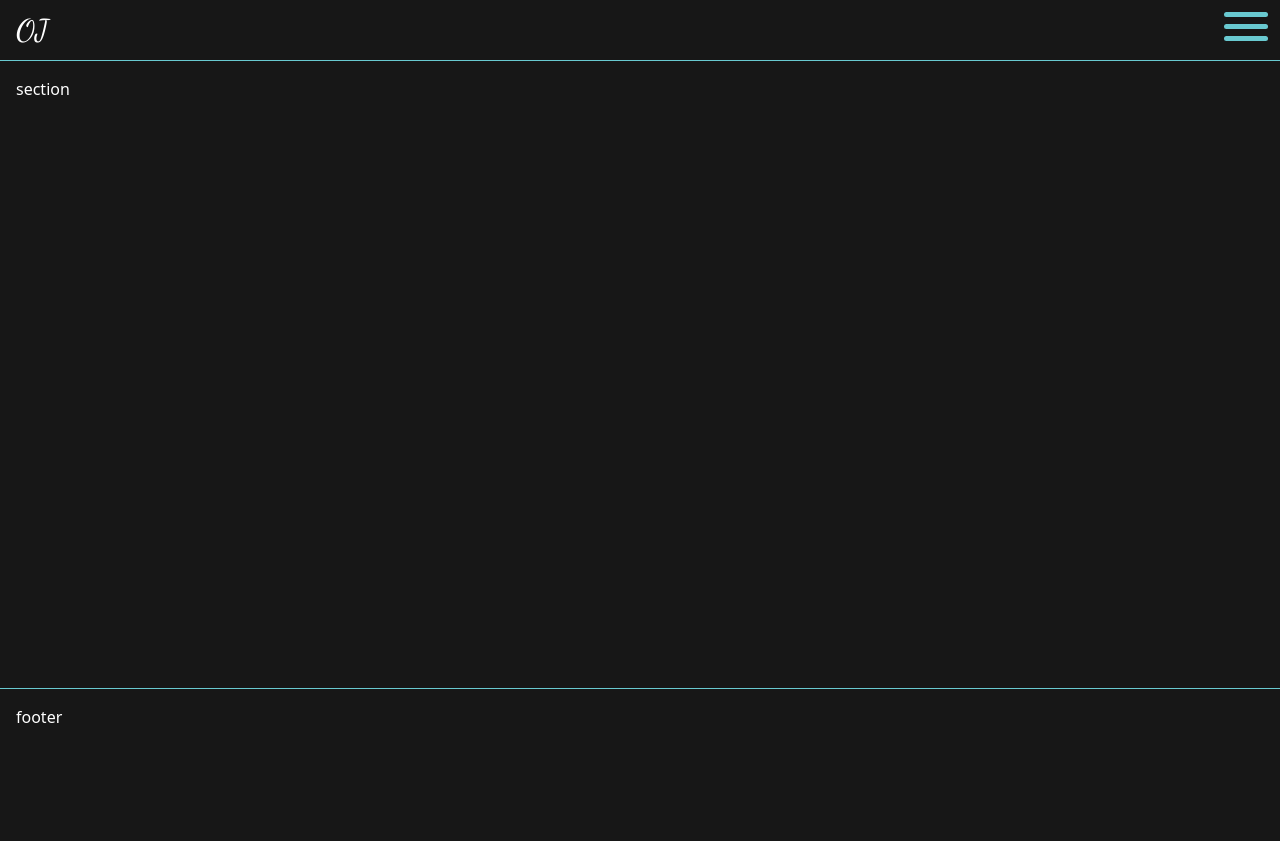
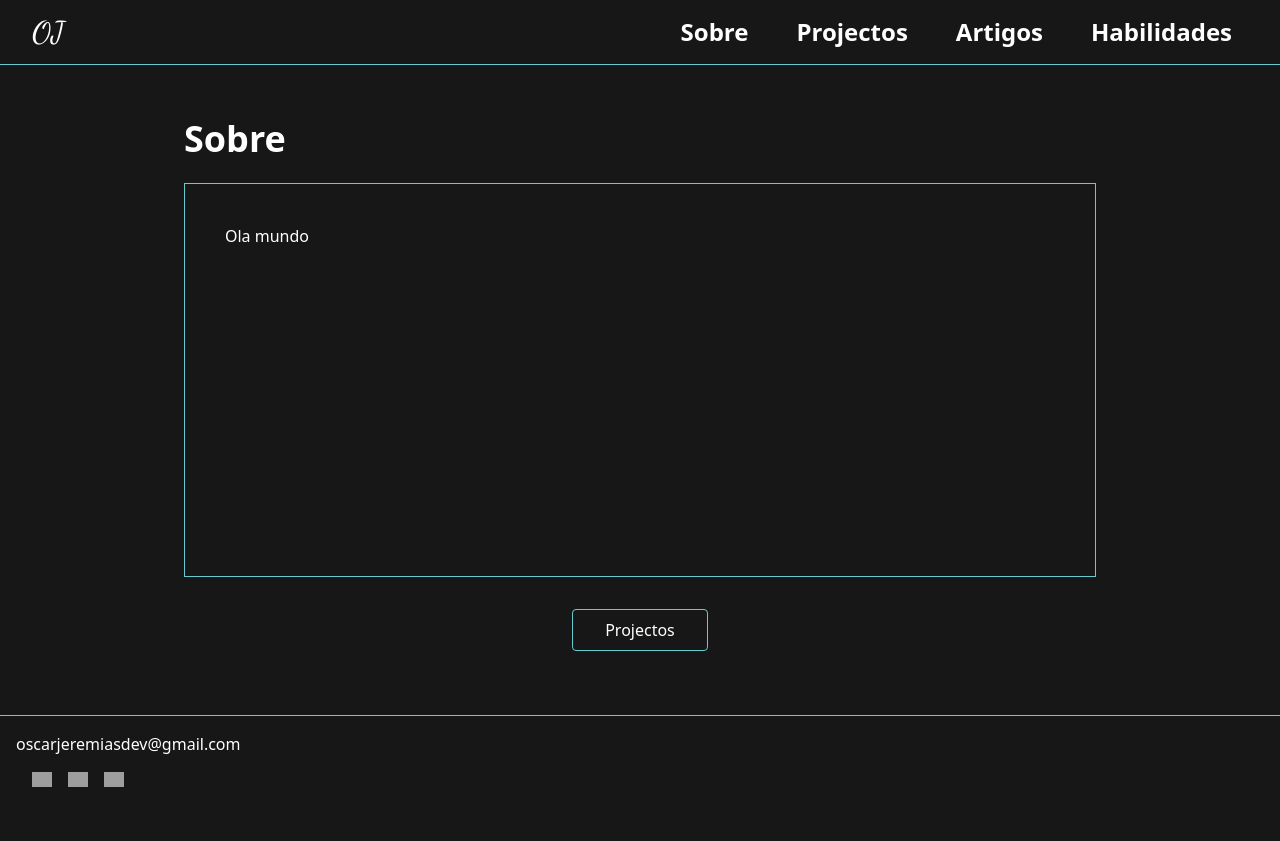
Before and after one commit to oscarjeremias/portfolio, a website: page src/index.html in a window 1280 px wide. Before the commit the page ends 809 px from the top, so only its background shows below. Drawn offline with Linux system fonts and the light colour scheme; grey boxes are pictures that could not be loaded.

Commit message:
section footer adicionado

```diff
--- a/src/index.html
+++ b/src/index.html
@@ -10,58 +10,114 @@
       href="https://fonts.googleapis.com/css2?family=Dancing+Script:wght@500&family=Roboto&display=swap"
       rel="stylesheet"
     />
+    <link
+      rel="icon"
+      type="image/x-icon"
+      href="https://github.com/oscarjeremias.png"
+    />
     <title>Oscar jeremias</title>
   </head>
   <body
-    class="min-h-screen min-w-full grid grid-cols-1 grid-rows-3 bg-black text-white box-border overflow-x-hidden"
+    class="min-h-screen min-w-full grid grid-cols-1 grid-rows-3 bg-black text-white box-border"
   >
-    <!=====================menu active============================>
+    <header
+      class="border border-blue border-t-0 border-l-0 border-r-0 p-4 flex justify-between items-center row-start-1 row-end-2 sm:p-8"
+    >
+      <div class="font-dancing text-3xl duration-500" translate="no">OJ</div>
+      <div>
+        <!=====================menu============================>
+        <menu
+          class="absolute top-0 right-0 h-2 w-11 m-3 z-50 sm:hidden"
+          id="menu"
+        >
           <div
-      class="hidden z-40 min-h-screen min-w-full absolute top-0 right-0 bg-black overflow-y-hidden duration-500"
-      id="menuActive"
-    >
-      <ul class="m-16">
-        <li>Sobre</li>
-        <li>Projectos</li>
-        <li>Artigos</li>
-        <li>Habilidades</li>
-      </ul>
-    </div>
-    <!=====================menu active============================>
-
-    <!=====================header============================>
-    <header
-      class="border border-blue border-t-0 border-l-0 border-r-0 p-4 flex justify-between items-center row-start-1 row-end-2"
-    >
-      <!====================logo============================>
-      <div class="font-dancing text-3xl z-50" translate="no">OJ</div>
-      <!====================logo============================>
-
-      <!=====================menu============================>
-      <menu class="absolute top-0 right-0 h-3.5 w-11 m-3 z-50" id="menu">
-        <div class="bg-blue w-full h-1/3 rounded absolute duration-500"></div>
+            class="bg-blue w-2/4 h-1/3 rounded absolute right-0 duration-500"
+          ></div>
           <div
-          class="bg-blue w-full h-1/3 rounded absolute translate-y-3 duration-700"
+            class="bg-blue w-3/4 h-1/3 rounded absolute right-0 translate-y-3 duration-700"
           ></div>
           <div
             class="bg-blue w-full h-1/3 rounded absolute translate-y-6 duration-500"
           ></div>
         </menu>
         <!=====================menu============================>
+
+        <div
+          class="hidden h-screen w-full absolute top-0 right-0 bg-black du ration-500 flex justify-center items-center text-white z-30 sm:block sm:relative sm:top-0 sm:right-0 sm:h-4"
+          id="menuActive"
+        >
+          <ul
+            class="min-h-sreen w-full flex flex-col justify-center items-center gap-y-2 sm:flex-row sm:gap-x-4 sm:h-full text-2xl"
+          >
+            <li class="my-4 font-bold p-4 cursor-pointer sm:my-0">Sobre</li>
+            <li class="my-4 font-bold p-4 cursor-pointer sm:my-0">Projectos</li>
+            <li class="my-4 font-bold p-4 cursor-pointer sm:my-0">Artigos</li>
+            <li class="my-4 font-bold p-4 cursor-pointer sm:my-0">
+              Habilidades
+            </li>
+          </ul>
+        </div>
+      </div>
     </header>
-    <!=====================header============================>
 
-    <!=====================section============================>
-    <section class="p-4 row-start-2 row-end-3">section</section>
-    <!=====================section============================>
+    <section
+      class="p-8 row-start-2 row-end-3 flex flex-col justify-center items-center"
+    >
+      <h1
+        id="title"
+        class="w-full text-4xl font-bold relative top-0 right-0 my-6 text-left sm:w-3/4"
+      >
+        Sobre
+      </h1>
+      <div
+        class="w-full h-3/4 border border-blue p-6 sm:w-3/4 duration-700"
+        id="container"
+      >
+        <p class="m-4" id="content">Ola mundo</p>
+      </div>
+      <button
+        class="m-8 rounded border border-blue px-8 py-2 cursor-pointer"
+        id="seguinte"
+      >
+        Projectos
+      </button>
+    </section>
 
-    <!=====================footer============================>
     <footer
       class="border border-blue border-b-0 border-l-0 border-r-0 p-4 row-start-3 row-end-ki4"
     >
-      footer
+      <div>
+        <a href="mailto:oscarjeremiasdev@gmail.com"
+          >oscarjeremiasdev@gmail.com</a
+        >
+      </div>
+      <div class="m-4 flex gap-x-4 duration-500">
+        <a href="https://github.com/oscarjeremias" target="_blank">
+          <img
+            src="https://cdn.iconfinder.com/stored_data/335390/128/png?token=1649602701-ytekoiTPNxoz%2B%2B1vJ8pkxyRsfxdrfMDc0OboRAP8KDk%3D"
+            alert="link do meu Github"
+            width="20px"
+          />
+        </a>
+        <a
+          href="https://www.linkedin.com/in/%C3%B3scar-jeremias-356821235"
+          target="_blank"
+        >
+          <img
+            src="https://cdn.iconfinder.com/stored_data/335399/128/png?token=1649603062-5glwYED368lzUBbl1x6y1zYBMdqIu5SahNG%2Fp8GZBfQ%3D"
+            alert="link do meu Linkedin"
+            width="20px"
+          />
+        </a>
+        <a href="https://medium.com/@oscarjeremiasdev" target="_blank">
+          <img
+            src="https://cdn.iconfinder.com/stored_data/335401/128/png?token=1649603168-PoHXDjeS85jp42RArLxXG3fPXF5Rnp14sCodV9igVww%3D"
+            alert="link do meu Medium"
+            width="20px"
+          />
+        </a>
+      </div>
     </footer>
-    <!=====================footer============================>
     <script src="./main.js"></script>
   </body>
 </html>
--- a/src/main.js
+++ b/src/main.js
@@ -3,9 +3,15 @@
 const menuActive = document.getElementById("menuActive");
 const menu = document.getElementById("menu");
 const menuToggle = menu.querySelectorAll("div");
+/*const header = document.querySelector("header");
+const section = document.querySelector("section");
+const footer = document.querySelector("footer");
+*/
 
 function activeMenu() {
   menuToggle[0].classList.toggle("translate-y-2");
+  menuToggle[0].classList.toggle("w-2/4");
+  menuToggle[0].classList.toggle("w-full");
   menuToggle[1].classList.toggle("translate-y-2");
   menuToggle[2].classList.toggle("translate-y-2");
 
@@ -19,3 +25,11 @@ function activeMenu() {
 }
 
 menu.addEventListener("click", activeMenu);
+
+const seguinte = document.getElementById("seguinte");
+
+function mudarConteudoPrincipal() {
+  alert("oi");
+}
+
+seguinte.addEventListener("click", mudarConteudoPrincipal);
--- a/tailwind.config.js
+++ b/tailwind.config.js
@@ -7,6 +7,15 @@ module.exports = {
       blue: "#69C9D0",
     },
     extend: {
+      keyframes: {
+        click: {
+          from: { background: "#69C9D0" },
+          to: { background: "#69C9D0" },
+        },
+      },
+      animation: {
+        click: "click 1s",
+      },
       fontFamily: {
         dancing: ["Dancing Script", "cursiva"],
         roboto: ["Roboto", "sans-serif"],
```
Also changed, not shown: dist/output.css, 1 other file. Lines whose indentation alone changed are shown as unchanged.
